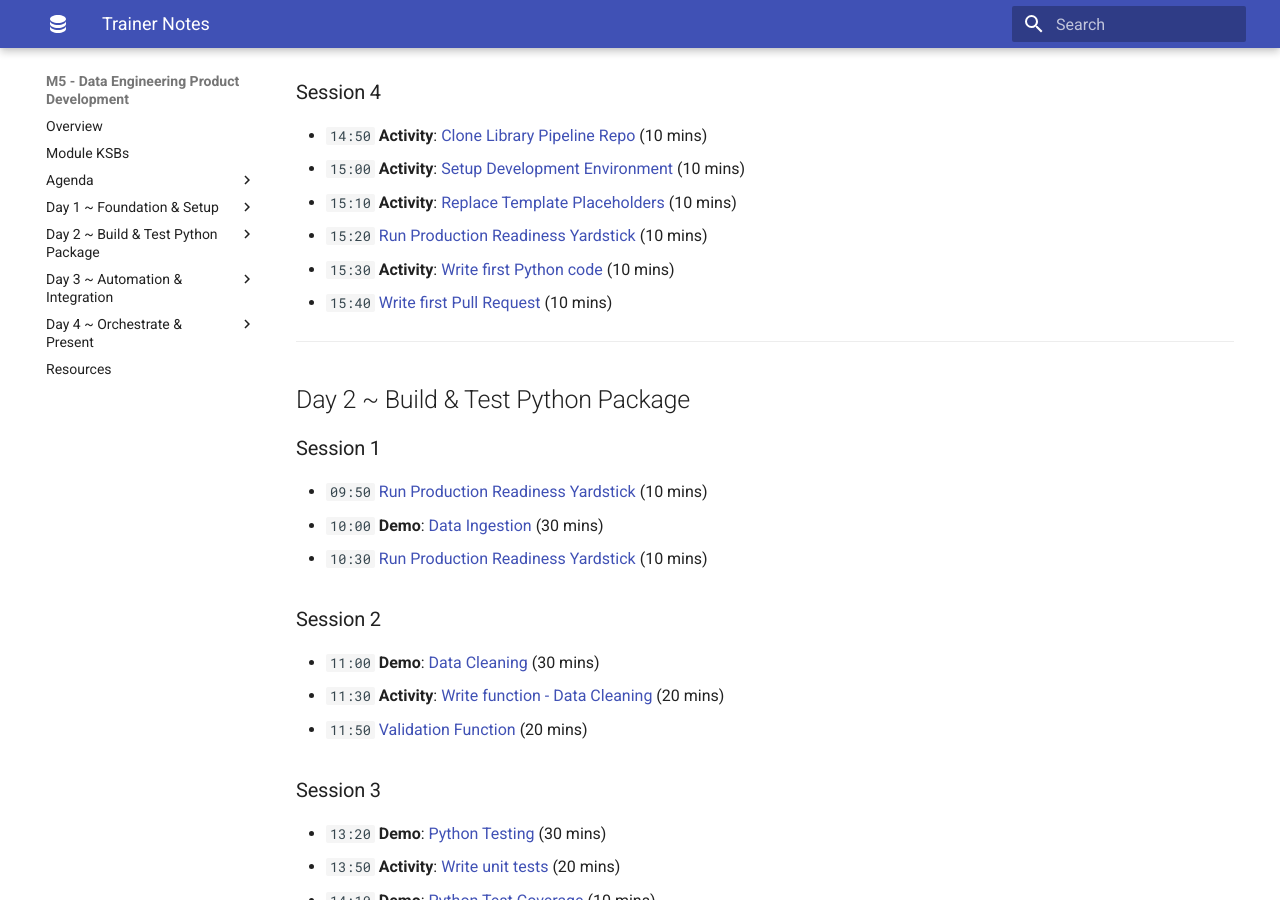
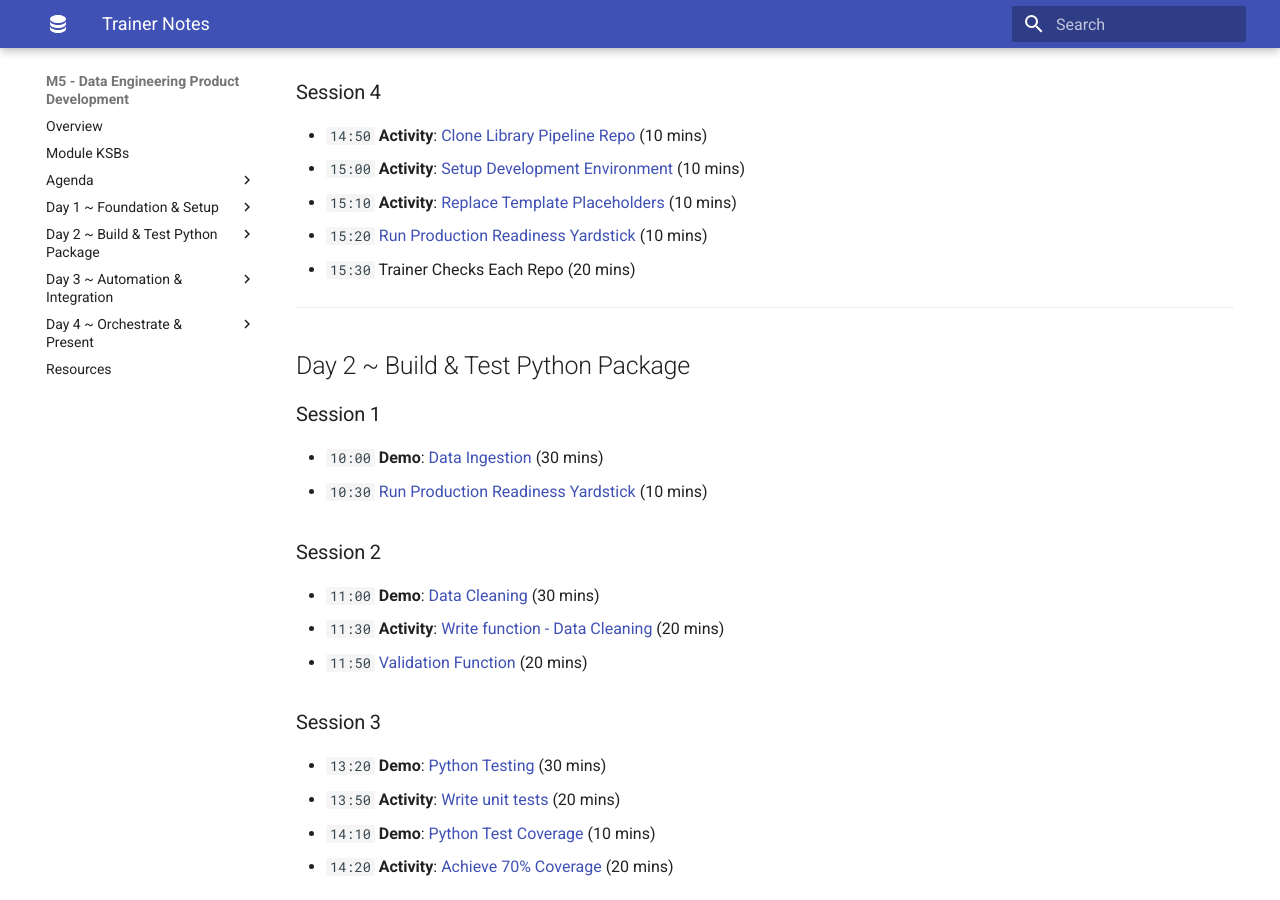
Before and after one commit to qaalabs/DE5M5, an MkDocs documentation site: the page built from docs/trainer.md, in a window 1280 px wide and 900 px high, scrolled down 868 px. Built offline with MkDocs 1.6.1 and Material for MkDocs 9.7.7, drawn with Linux system fonts in a browser that asks for light colours.

Commit message:
Auto commit by uthisha

```diff
--- a/docs/trainer.md
+++ b/docs/trainer.md
@@ -32,8 +32,7 @@
 - `15:00` **Activity**: [Setup Development Environment](day1/python-setup.md) (10 mins)
 - `15:10` **Activity**: [Replace Template Placeholders](day1/placeholders.md) (10 mins)
 - `15:20` [Run Production Readiness Yardstick](labs/yardstick.md) (10 mins)
-- `15:30` **Activity**: [Write first Python code](day1/write-code.md) (10 mins)
-- `15:40` [Write first Pull Request](day1/dev-commit.md) (10 mins)
+- `15:30` Trainer Checks Each Repo (20 mins)
 
 ---
 
@@ -41,7 +40,6 @@
 
 ### Session 1
 
-- `09:50` [Run Production Readiness Yardstick](labs/yardstick.md) (10 mins)
 - `10:00` **Demo**: [Data Ingestion](day2/ingestion.md) (30 mins)
 - `10:30` [Run Production Readiness Yardstick](labs/yardstick.md) (10 mins)
 
--- a/mkdocs.yml
+++ b/mkdocs.yml
@@ -29,11 +29,8 @@ nav:
     - "Setup Development Environment": day1/python-setup.md
     - "Replace Template Placeholders": day1/placeholders.md
     - "Run Production Readiness Yardstick": labs/yardstick.md
-    - "Write first Python code": day1/write-code.md
 
   - "Day 2 ~ Build & Test Python Package":
-    - "🖥️ VM Setup + LOD Setup": labs/22-python-setup.md
-    - "Run Production Readiness Yardstick": labs/yardstick.md
     - "Data Ingestion": day2/ingestion.md
     - "Run Production Readiness Yardstick": labs/yardstick.md
     - "Data Cleaning": day2/cleaning.md
@@ -73,7 +70,6 @@ not_in_nav: |
   day1/prod-ready.md
   day1/review-diagram.md
   day1/github-template.md
-  day1/dev-commit.md
   labs/lod-setup.md
   umfundi.md
   day2/validation-solution.md
--- a/zensical.toml
+++ b/zensical.toml
@@ -24,11 +24,8 @@ nav = [
     {"Setup Development Environment" = "day1/python-setup.md"},
     {"Replace Template Placeholders" = "day1/placeholders.md"},
     {"Run Production Readiness Yardstick" = "labs/yardstick.md"},
-    {"Write first Python code" = "day1/write-code.md"},
   ]},
   {"Day 2 ~ Build & Test Python Package" = [
-    {"🖥️ VM Setup + LOD Setup" = "labs/22-python-setup.md"},
-    {"Run Production Readiness Yardstick" = "labs/yardstick.md"},
     {"Data Ingestion" = "day2/ingestion.md"},
     {"Run Production Readiness Yardstick" = "labs/yardstick.md"},
     {"Data Cleaning" = "day2/cleaning.md"},
```
Also changed, not shown: docs/agenda/day1.md (+1 -2 lines), docs/agenda/day2.md (+1 -2 lines).
